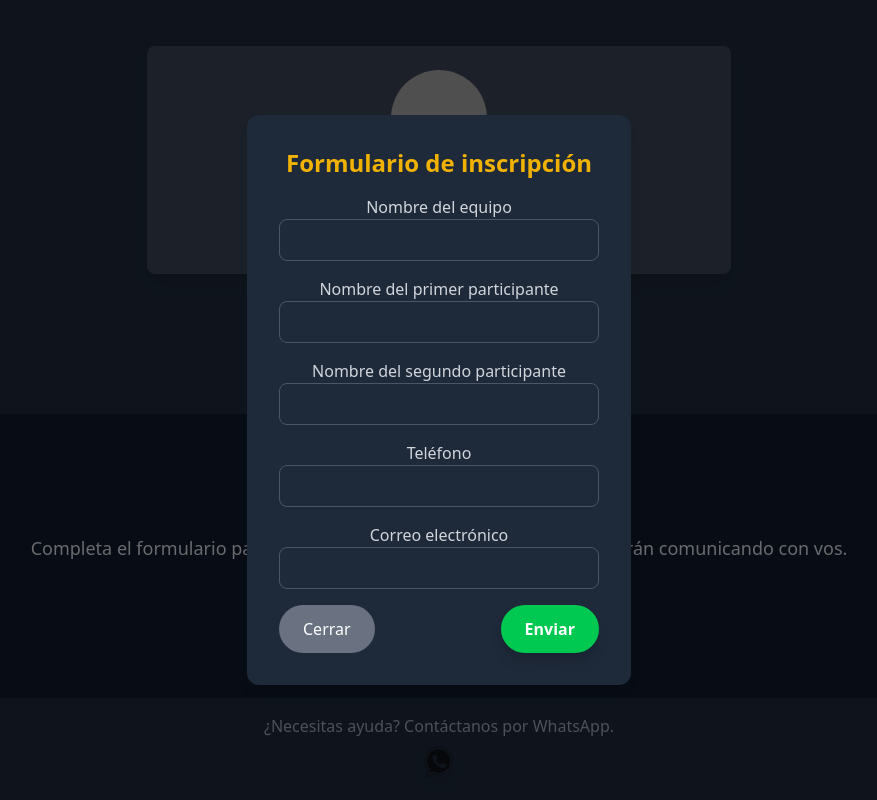
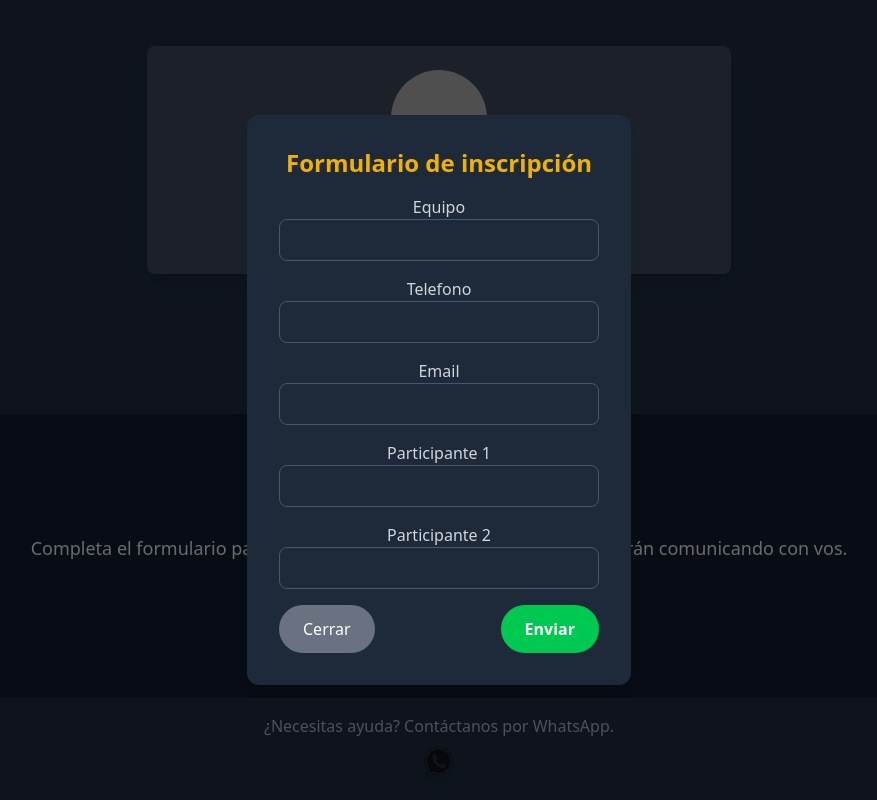
Before and after one commit to manuelKrivoy/padeltour, a React (Vite) app: page / in a window 1280 px wide. Both pictures are taken after a click on the button "Registrarme". Shown: the part 1510-2310 px from the top of the page, without its empty margins (201-1078 px from the left). Built offline with nearby package versions, Linux system fonts and the light colour scheme; grey boxes are pictures that could not be loaded.

Commit message:
agrego useragent , cambio ux del pop up del form

```diff
--- a/src/components/RegistrationSection.jsx
+++ b/src/components/RegistrationSection.jsx
@@ -1,86 +1,61 @@
 import React, { useState } from "react";
-import process from "process";
 import AnimatedButton from "./AnimatedButton";
 
 export const RegistrationSection = () => {
-  const [isOpen, setIsOpen] = useState(false); // Estado para controlar la visibilidad del popup
+  const [isOpen, setIsOpen] = useState(false);
   const [formData, setFormData] = useState({
-    teamName: "",
-    phone: "",
+    equipo: "",
+    telefono: "",
     email: "",
     participant1: "",
     participant2: "",
   });
-  const [errors, setErrors] = useState({
-    teamName: "",
-    phone: "",
-    email: "",
-    participant1: "",
-    participant2: "",
-  });
+  const [errors, setErrors] = useState({});
+  const [isSubmitting, setIsSubmitting] = useState(false);
+  const [formSubmitted, setFormSubmitted] = useState(false);
 
-  // Estado para manejar el envío correcto
-  const [showSuccess, setShowSuccess] = useState(false);
+  const openPopup = () => setIsOpen(true);
+  const closePopup = () => setIsOpen(false);
 
-  // Función para abrir el popup
-  const openPopup = () => {
-    setIsOpen(true);
+  const handleChange = (e) => {
+    const { name, value } = e.target;
+    setFormData({ ...formData, [name]: value });
   };
 
-  // Función para cerrar el popup
-  const closePopup = () => {
-    setIsOpen(false);
-  };
-
-  // Función para manejar el cambio en los inputs
-  const handleChange = (e) => {
-    const { name, value } = e.target;
-    setFormData({
-      ...formData,
-      [name]: value,
-    });
-  };
-
-  // Función para manejar el submit del formulario
   const handleSubmit = async (e) => {
     e.preventDefault();
+    setIsSubmitting(true);
+    setErrors({});
 
     const newErrors = {};
-    if (!formData.teamName) newErrors.teamName = "El nombre del equipo es obligatorio.";
-    if (!formData.phone) newErrors.phone = "El teléfono es obligatorio.";
+    if (!formData.equipo) newErrors.equipo = "El nombre del equipo es obligatorio.";
+    if (!formData.telefono) newErrors.telefono = "El teléfono es obligatorio.";
     if (!formData.email || !/\S+@\S+\.\S+/.test(formData.email)) newErrors.email = "El correo electrónico es inválido.";
     if (!formData.participant1 || !formData.participant2)
       newErrors.participants = "Los nombres de los participantes son obligatorios.";
 
+    if (Object.keys(newErrors).length > 0) {
       setErrors(newErrors);
-
-    if (Object.keys(newErrors).length === 0) {
-      // Agregar el user agent y la fecha de envío
-      const extendedFormData = {
-        ...formData,
-        userAgent: navigator.userAgent, // Obtener el user agent del navegador
-        submissionDate: new Date().toLocaleString(), // Obtener la fecha de envío
-      };
+      setIsSubmitting(false);
+      return;
+    }
 
     try {
-        // Usar la variable de entorno con el prefijo VITE_
-        await fetch(
-          import.meta.env.VITE_SCRIPT_URL, // Accediendo a la variable de entorno en Vite
-          {
+      await fetch(import.meta.env.VITE_SCRIPT_URL, {
         method: "POST",
-            body: JSON.stringify(extendedFormData),
+        body: JSON.stringify({
+          ...formData,
+          userAgent: navigator.userAgent,
+          submissionDate: new Date().toLocaleString(),
+        }),
         headers: { "Content-Type": "application/json" },
-            mode: "no-cors", // Aquí activamos no-cors
-          }
-        );
-        setShowSuccess(true);
-        setTimeout(() => {
-          setShowSuccess(false);
-          closePopup();
-        }, 2000);
+        mode: "no-cors",
+      });
+      setFormSubmitted(true);
     } catch (error) {
       console.error("Error al enviar el formulario:", error);
-      }
+    } finally {
+      setIsSubmitting(false);
     }
   };
 
@@ -92,87 +67,57 @@ export const RegistrationSection = () => {
       </p>
       <AnimatedButton onClick={openPopup}>Registrarme</AnimatedButton>
 
-      {/* Popup del formulario */}
       {isOpen && (
         <div className="fixed inset-0 bg-black/50 flex items-center justify-center z-50">
           <div className="bg-gray-800 text-white p-8 rounded-xl shadow-lg w-96">
             <h3 className="text-2xl font-bold mb-4 text-yellow-500">Formulario de inscripción</h3>
+            {isSubmitting ? (
+              <div className="flex justify-center items-center py-8">
+                <div className="w-10 h-10 border-4 border-yellow-500 border-t-transparent rounded-full animate-spin"></div>
+              </div>
+            ) : formSubmitted ? (
+              <div className="text-center">
+                <p className="text-green-500 font-semibold mb-4">¡Formulario enviado correctamente!</p>
+                <button
+                  onClick={closePopup}
+                  className="bg-gray-500 hover:bg-gray-700 text-white px-6 py-3 rounded-full hover:scale-105"
+                >
+                  Cerrar
+                </button>
+              </div>
+            ) : (
               <form onSubmit={handleSubmit} className="space-y-4">
-              <div>
-                <label className="block text-gray-300">Nombre del equipo</label>
+                {Object.entries(formData).map(([key, value]) => (
+                  <div key={key}>
+                    <label className="block text-gray-300 capitalize">
+                      {key.replace("participant", "Participante ")}
+                    </label>
                     <input
                       type="text"
-                  name="teamName"
-                  value={formData.teamName}
+                      name={key}
+                      value={value}
                       onChange={handleChange}
                       className="w-full px-4 py-2 border border-gray-600 rounded-lg text-black"
                     />
-                {errors.teamName && <p className="text-red-500 text-sm">{errors.teamName}</p>}
+                    {errors[key] && <p className="text-red-500 text-sm">{errors[key]}</p>}
                   </div>
-              <div>
-                <label className="block text-gray-300">Nombre del primer participante</label>
-                <input
-                  type="text"
-                  name="participant1"
-                  value={formData.participant1}
-                  onChange={handleChange}
-                  className="w-full px-4 py-2 border border-gray-600 rounded-lg text-black"
-                />
-                {errors.participants && <p className="text-red-500 text-sm">{errors.participants}</p>}
-              </div>
-              <div>
-                <label className="block text-gray-300">Nombre del segundo participante</label>
-                <input
-                  type="text"
-                  name="participant2"
-                  value={formData.participant2}
-                  onChange={handleChange}
-                  className="w-full px-4 py-2 border border-gray-600 rounded-lg text-black"
-                />
-                {errors.participants && <p className="text-red-500 text-sm">{errors.participants}</p>}
-              </div>
-
-              <div>
-                <label className="block text-gray-300">Teléfono</label>
-                <input
-                  type="text"
-                  name="phone"
-                  value={formData.phone}
-                  onChange={handleChange}
-                  className="w-full px-4 py-2 border border-gray-600 rounded-lg text-black"
-                />
-                {errors.phone && <p className="text-red-500 text-sm">{errors.phone}</p>}
-              </div>
-              <div>
-                <label className="block text-gray-300">Correo electrónico</label>
-                <input
-                  type="email"
-                  name="email"
-                  value={formData.email}
-                  onChange={handleChange}
-                  className="w-full px-4 py-2 border border-gray-600 rounded-lg text-black"
-                />
-                {errors.email && <p className="text-red-500 text-sm">{errors.email}</p>}
-              </div>
-
+                ))}
                 <div className="flex justify-between items-center">
                   <button
                     type="button"
                     onClick={closePopup}
-                  className="cursor-pointer bg-gray-500 hover:bg-gray-700 text-white px-6 py-3 rounded-full hover:scale-105"
+                    className="bg-gray-500 hover:bg-gray-700 text-white px-6 py-3 rounded-full hover:scale-105"
                   >
                     Cerrar
                   </button>
                   <button
                     type="submit"
-                  className="cursor-pointer bg-green-500 hover:bg-green-400 text-white px-6 py-3 rounded-full font-semibold transform transition duration-300 ease-in-out hover:scale-105 shadow-lg hover:shadow-xl"
+                    className="bg-green-500 hover:bg-green-400 text-white px-6 py-3 rounded-full font-semibold hover:scale-105"
                   >
                     Enviar
                   </button>
                 </div>
               </form>
-            {showSuccess && (
-              <div className="mt-4 text-center text-green-500 font-semibold">¡Formulario enviado correctamente!</div>
             )}
           </div>
         </div>
```
Also changed, not shown: 2 other files (tests, documents, lock files or other folders). Lines whose indentation alone changed are shown as unchanged.
